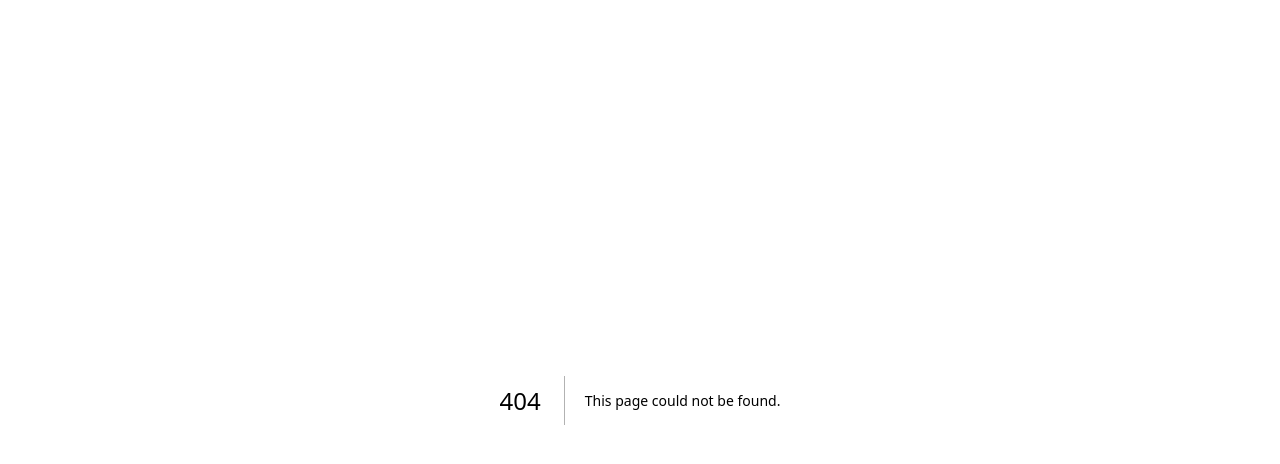
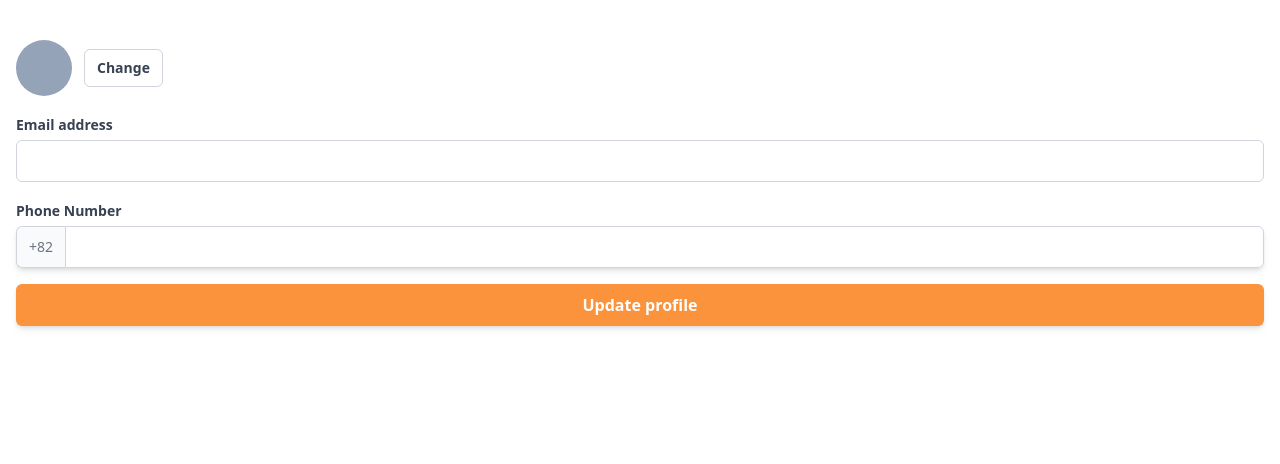
Before and after one commit to qusalsdn/transaction-market, a Next.js app: page /profile/edit in a window 1280 px wide. Before the commit this address had no page. Shown: the top 464 px of the page. Built offline with nearby package versions, Linux system fonts and the light colour scheme.

Commit message:
Tailwind Practice
Edit Profile

```diff
--- /dev/null
+++ b/pages/profile/edit.tsx
@@ -0,0 +1,65 @@
+import { NextPage } from "next";
+
+const EditProfile: NextPage = () => {
+  return (
+    <div className="space-y-4 py-10 px-4">
+      <div className="flex items-center space-x-3">
+        <div className="h-14 w-14 rounded-full bg-slate-400" />
+        <label
+          htmlFor="picture"
+          className="cursor-pointer rounded-md border border-gray-300 py-2 px-3 text-sm font-bold
+         text-gray-700 transition-colors hover:border-orange-400 focus:ring-2 focus:ring-orange-400
+          focus:ring-offset-2"
+        >
+          Change
+          <input id="picture" type="file" className="hidden" accept="image/*" />
+        </label>
+      </div>
+      <div className="space-y-1">
+        <label htmlFor="email" className="text-sm font-bold text-gray-700">
+          Email address
+        </label>
+        <input
+          id="email"
+          type="email"
+          className="w-full appearance-none rounded-md border border-gray-300 px-3 py-2
+                 placeholder-gray-400 transition-colors focus:border-orange-400 focus:shadow-md
+                  focus:outline-none focus:ring-orange-400"
+          required
+        />
+      </div>
+
+      <div className="space-y-1">
+        <label htmlFor="phone" className="text-sm font-bold text-gray-700">
+          Phone Number
+        </label>
+        <div className="flex rounded-md shadow-md">
+          <span
+            className="flex select-none items-center justify-center rounded-l-md border border-r-0
+                 border-gray-300 bg-gray-50 px-3 text-sm text-gray-500"
+          >
+            +82
+          </span>
+          <input
+            id="input"
+            type="number"
+            className="w-full appearance-none rounded-md rounded-l-none border border-gray-300 px-3
+             py-2 placeholder-gray-400 transition-colors focus:border-orange-400 focus:shadow-md
+              focus:outline-none focus:ring-orange-400"
+            required
+          />
+        </div>
+      </div>
+
+      <button
+        className="focus mt-6 w-full rounded-md border border-transparent bg-orange-400 py-2 px-4
+         font-bold text-white shadow-md transition-colors hover:bg-orange-500 focus:outline-none
+             focus:ring-2 focus:ring-orange-400 focus:ring-offset-2"
+      >
+        Update profile
+      </button>
+    </div>
+  );
+};
+
+export default EditProfile;
```
